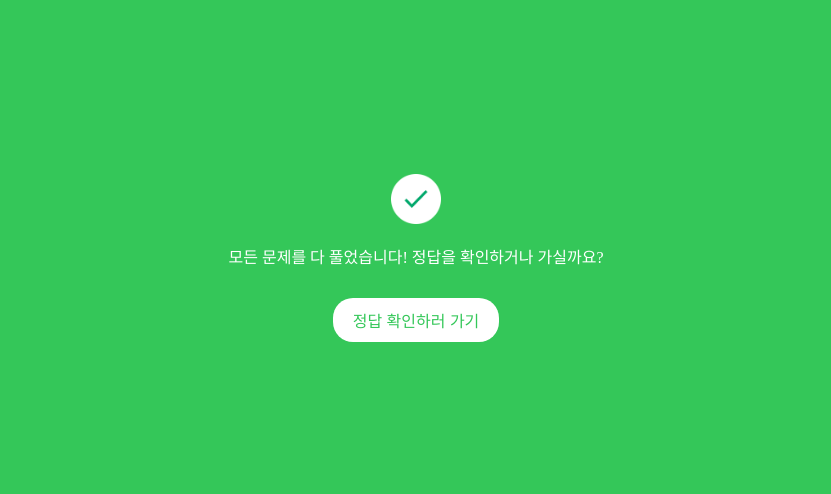
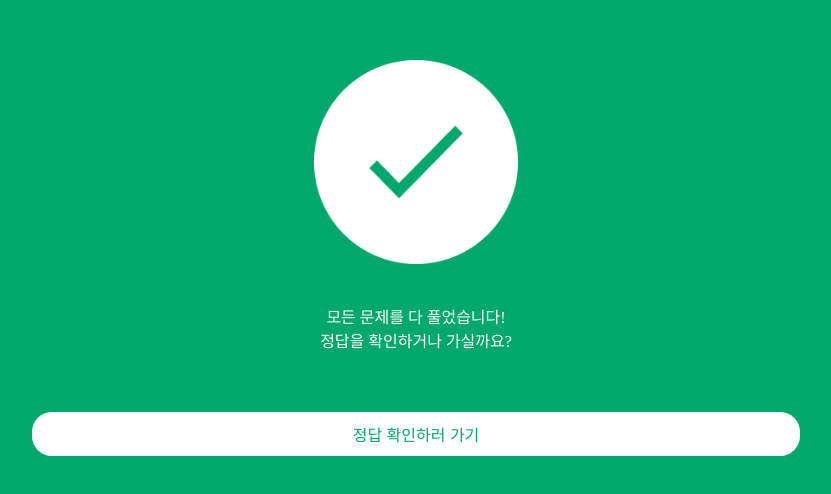
Before and after one commit to dasdfadssda/Handong-Strategy-Part-1, a React (Create React App) app: page /quiz-finish in a window 1280 px wide. Shown: the part 142-636 px from the top of the page, without its empty margins (224-1055 px from the left). Built offline with nearby package versions, Linux system fonts and the light colour scheme.

Commit message:
context api

```diff
--- a/src/Components/App/Quiz.js
+++ b/src/Components/App/Quiz.js
@@ -1,8 +1,9 @@
-import React, { useState, useEffect } from "react";
+import React, { useState, useEffect, useContext } from "react";
 import styled from "styled-components";
 import questions from "../../model/Question"; // 문제 목록 가져오기
 import ProgressComponent from "./quizNum";
 import { useNavigate } from "react-router-dom";
+import { ScoreContext } from "../../contexts/ScoreContext";
 
 const Container = styled.div`
   display: flex;
@@ -95,6 +96,7 @@ const ExplanationText = styled.div`
   width: 80%;
   font-size: 20px;
   word-break: break-word;
+  line-height: 150%;
 `;
 
 function shuffleArray(array) {
@@ -130,6 +132,8 @@ function QuizApp() {
   const [selectedQuestions, setSelectedQuestions] = useState([]);
   const [correctAnswersCount, setCorrectAnswersCount] = useState(0);
   const navigate = useNavigate();
+  const { score, setScore } = useContext(ScoreContext);
+
 
   useEffect(() => {
     setSelectedQuestions(selectQuestions());
@@ -166,12 +170,14 @@ function QuizApp() {
       console.log(
         `You answered ${correctAnswersCount} out of ${selectedQuestions.length} questions correctly.`
       );
+      setScore(correctAnswersCount);
       navigate("/quiz-finish");
     }
 
     setCurrentQuestionIndex(
       (current) => (current + 1) % selectedQuestions.length
     );
+    console.log("점수는 : ",score);
     setShowModal(false);
     setShowQuiz(false);
   };
--- a/src/Components/App/quizcomplete.js
+++ b/src/Components/App/quizcomplete.js
@@ -1,6 +1,6 @@
-import React from 'react';
-import styled from 'styled-components';
-import checkMark from '../../Asset/check_icon.png';
+import React from "react";
+import styled from "styled-components";
+import checkMark from "../../Asset/check_icon.png";
 
 const Container = styled.div`
   display: flex;
@@ -8,29 +8,31 @@ const Container = styled.div`
   justify-content: center;
   align-items: center;
   height: 100vh;
-  background-color: #34C759; // Adjust the color to match your design
+  background-color: #00A86B;
 `;
 
 const CheckIcon = styled.img`
-  width: 50px; // Adjust size as needed
+  width: 16%; // Adjust size as needed
+  margin-bottom: 40px;
+
 `;
 
 const Message = styled.div`
   color: white;
   font-size: 16px;
-  margin-top: 20px;
   text-align: center;
   padding: 0 20px;
 `;
 
 const Button = styled.button`
   background-color: white;
-  color: #34C759;
+  width: 60%;
+  color: #00A86B;
   font-size: 16px;
   padding: 10px 20px;
   border: none;
   border-radius: 20px;
-  margin-top: 30px;
+  margin-top: 60px;
   cursor: pointer;
   outline: none;
 
@@ -42,13 +44,14 @@ const Button = styled.button`
 function QuizCompletionScreen() {
   const handleRestart = () => {
     // Implement restart logic
-    console.log('Restart or review quiz');
+    console.log("Restart or review quiz");
   };
 
   return (
     <Container>
       <CheckIcon src={checkMark} alt="Check Mark" />
-      <Message>모든 문제를 다 풀었습니다! 정답을 확인하거나 가실까요?</Message>
+      <Message>모든 문제를 다 풀었습니다!</Message>
+      <Message>정답을 확인하거나 가실까요?</Message>
       <Button onClick={handleRestart}>정답 확인하러 가기</Button>
     </Container>
   );
--- /dev/null
+++ b/src/contexts/ScoreContext.js
@@ -0,0 +1,21 @@
+import React from "react";
+
+export const ScoreContext = React.createContext();
+
+export function ScoreProvider({ children }) {
+  const [score, setScore] = React.useState(
+    () => window.sessionStorage.getItem("score") || ""
+  );
+
+  React.useEffect(() => {
+    window.sessionStorage.setItem("score", score);
+  }, [score]);
+
+  console.log("현재 score: ", score);
+
+  return (
+    <ScoreContext.Provider value={{ score, setScore }}>
+      {children}
+    </ScoreContext.Provider>
+  );
+}
```
Also changed, not shown: src/App.js (+5 -2 lines).
